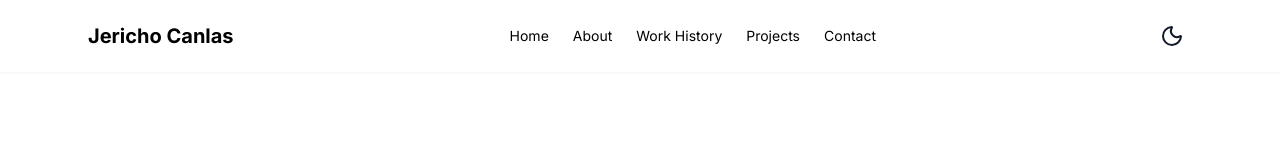
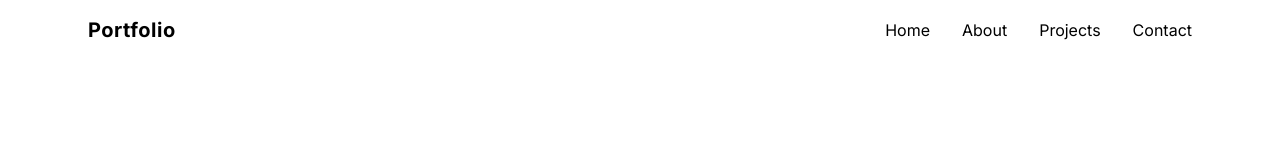
Before and after one commit to SpimJO/My-Portfolio, a React (Create React App) app: page / in a window 1280 px wide. Shown: the top 160 px of the page. Built offline with nearby package versions, Linux system fonts and the light colour scheme.

Commit message:
some changes

```diff
--- /dev/null
+++ b/src/App.jsx
@@ -0,0 +1,14 @@
+import Navbar from "./components/Navbar";
+import Hero from "./components/Hero";
+
+function App() {
+  return (
+    <>
+      <Navbar />
+      <Hero />
+      {/* About, Projects, Contact will follow */}
+    </>
+  );
+}
+
+export default App;
--- /dev/null
+++ b/src/components/Hero.jsx
@@ -0,0 +1,65 @@
+import { motion } from "framer-motion";
+import heroImg from "../assets/profile1.jpg"; // <-- replace with your actual hero image filename
+
+export default function Hero() {
+  return (
+    <section
+      id="home"
+      className="min-h-screen flex flex-col-reverse md:flex-row justify-center items-center bg-dark px-6 pt-24"
+    >
+      {/* Left Side: Text */}
+      <div className="flex-1 flex flex-col items-center md:items-start text-center md:text-left mt-10 md:mt-0">
+        <motion.h1
+          initial={{ opacity: 0, y: -30 }}
+          animate={{ opacity: 1, y: 0 }}
+          transition={{ duration: 0.8 }}
+          className="text-4xl md:text-6xl font-bold text-light"
+        >
+          Hi, I'm <span className="text-primary">Jericho Canlas</span>
+        </motion.h1>
+
+        <motion.h2
+          initial={{ opacity: 0 }}
+          animate={{ opacity: 1 }}
+          transition={{ delay: 0.4, duration: 0.8 }}
+          className="mt-2 text-xl md:text-2xl text-primary font-semibold"
+        >
+          Full Stack Web Developer
+        </motion.h2>
+
+        <motion.p
+          initial={{ opacity: 0 }}
+          animate={{ opacity: 1 }}
+          transition={{ delay: 0.6, duration: 0.8 }}
+          className="mt-4 text-light/80 max-w-xl"
+        >
+          Passionate about building interactive and responsive web applications. I enjoy creating seamless user experiences with modern technologies.
+        </motion.p>
+
+        <motion.a
+          href="#projects"
+          className="mt-8 bg-primary text-dark px-6 py-3 rounded-lg font-semibold hover:scale-105 transition-transform"
+          initial={{ opacity: 0, y: 20 }}
+          animate={{ opacity: 1, y: 0 }}
+          transition={{ delay: 0.8 }}
+        >
+          View My Work
+        </motion.a>
+      </div>
+
+      {/* Right Side: Hero Image */}
+      <motion.div
+        initial={{ opacity: 0, x: 50 }}
+        animate={{ opacity: 1, x: 0 }}
+        transition={{ delay: 0.5, duration: 0.8 }}
+        className="flex-1 flex justify-center"
+      >
+        <img
+          src={heroImg}
+          alt="Jericho Canlas"
+          className="w-64 md:w-80 rounded-full border-4 border-primary shadow-lg"
+        />
+      </motion.div>
+    </section>
+  );
+}
--- a/src/components/Navbar.jsx
+++ b/src/components/Navbar.jsx
@@ -1,45 +1,79 @@
-import React, { useState } from "react";
-import DarkModeToggle from './DarkModeToggle';
-import { Menu, X } from 'lucide-react';
+import { useState, useEffect } from "react";
+
+const navLinks = [
+  { id: "home", label: "Home" },
+  { id: "about", label: "About" },
+  { id: "projects", label: "Projects" },
+  { id: "contact", label: "Contact" },
+];
 
 export default function Navbar() {
+  const [active, setActive] = useState("home");
   const [isOpen, setIsOpen] = useState(false);
 
-  const toggleMenu = () => setIsOpen(!isOpen);
+  useEffect(() => {
+    const handleScroll = () => {
+      const scrollY = window.scrollY;
+      navLinks.forEach(link => {
+        const section = document.getElementById(link.id);
+        if (section) {
+          const top = section.offsetTop - 100;
+          const height = section.offsetHeight;
+          if (scrollY >= top && scrollY < top + height) {
+            setActive(link.id);
+          }
+        }
+      });
+    };
+    window.addEventListener("scroll", handleScroll);
+    return () => window.removeEventListener("scroll", handleScroll);
+  }, []);
 
   return (
-    <header className="sticky top-0 z-50 bg-white dark:bg-gray-800 shadow-sm transition-colors duration-300">
+    <header className="fixed top-0 left-0 w-full bg-dark/80 backdrop-blur z-50">
       <nav className="flex justify-between items-center px-6 py-4 max-w-6xl mx-auto">
-        <h1 className="text-xl font-bold text-black dark:text-white">Jericho Canlas</h1>
+        {/* Minimal Logo */}
+        <h1 className="text-xl font-bold text-primary tracking-wide">Portfolio</h1>
 
-        {/* Desktop Menu */}
-        <ul className="hidden md:flex space-x-6 text-sm font-medium">
-          <li><a href="#home" className="hover:text-blue-600 dark:hover:text-blue-400 text-black dark:text-white transition">Home</a></li>
-          <li><a href="#about" className="hover:text-blue-600 dark:hover:text-blue-400 text-black dark:text-white transition">About</a></li>
-          <li><a href="#experience" className="hover:text-blue-600 dark:hover:text-blue-400 text-black dark:text-white transition">Work History</a></li>
-          <li><a href="#projects" className="hover:text-blue-600 dark:hover:text-blue-400 text-black dark:text-white transition">Projects</a></li>
-          <li><a href="#contact" className="hover:text-blue-600 dark:hover:text-blue-400 text-black dark:text-white transition">Contact</a></li>
+        {/* Desktop Links */}
+        <ul className="hidden md:flex gap-8">
+          {navLinks.map(link => (
+            <li key={link.id}>
+              <a
+                href={`#${link.id}`}
+                className={`transition-colors ${
+                  active === link.id ? "text-primary" : "text-light hover:text-primary"
+                }`}
+              >
+                {link.label}
+              </a>
+            </li>
+          ))}
         </ul>
 
-        {/* Dark mode toggle + mobile icon */}
-        <div className="flex items-center gap-4">
-          <DarkModeToggle />
-          <button onClick={toggleMenu} className="md:hidden text-black dark:text-white">
-            {isOpen ? <X /> : <Menu />}
-          </button>
-        </div>
+        {/* Mobile Menu */}
+        <button
+          className="md:hidden text-light text-2xl"
+          onClick={() => setIsOpen(!isOpen)}
+        >
+          ☰
+        </button>
+
+        {isOpen && (
+          <div className="absolute top-16 left-0 w-full bg-dark flex flex-col items-center gap-6 py-6 md:hidden">
+            {navLinks.map(link => (
+              <a
+                key={link.id}
+                href={`#${link.id}`}
+                className="text-light hover:text-primary"
+                onClick={() => setIsOpen(false)}
+              >
+                {link.label}
+              </a>
+            ))}
+          </div>
+        )}
       </nav>
-
-      {/* Mobile Menu */}
-      {isOpen && (
-        <ul className="md:hidden px-6 pb-4 space-y-2 bg-white dark:bg-gray-800">
-          <li><a href="#home" onClick={toggleMenu} className="block text-black dark:text-white hover:text-blue-600 dark:hover:text-blue-400">Home</a></li>
-          <li><a href="#about" onClick={toggleMenu} className="block text-black dark:text-white hover:text-blue-600 dark:hover:text-blue-400">About</a></li>
-          <li><a href="#experience" onClick={toggleMenu} className="block text-black dark:text-white hover:text-blue-600 dark:hover:text-blue-400">Work History</a></li>
-          <li><a href="#projects" onClick={toggleMenu} className="block text-black dark:text-white hover:text-blue-600 dark:hover:text-blue-400">Projects</a></li>
-          <li><a href="#contact" onClick={toggleMenu} className="block text-black dark:text-white hover:text-blue-600 dark:hover:text-blue-400">Contact</a></li>
-        </ul>
-      )}
     </header>
   );
 }
```
